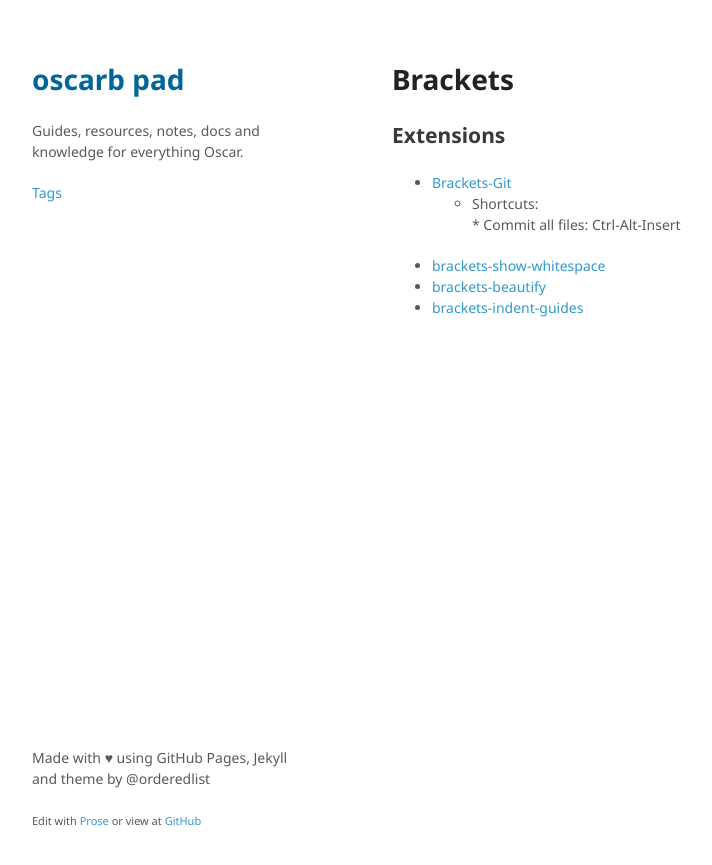
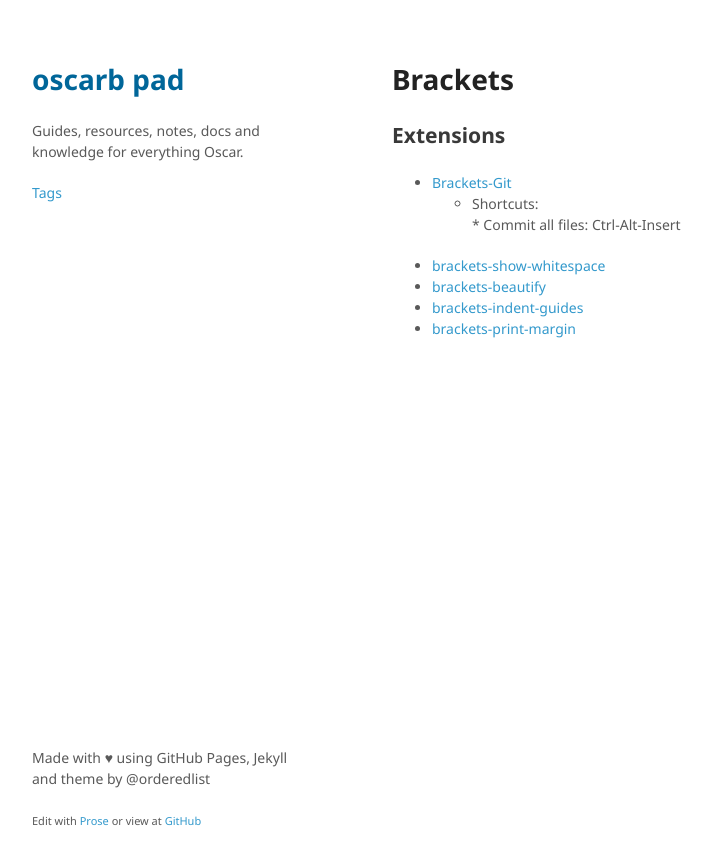
Before and after one commit to oscarb/pad, a Jekyll site: the page built from _docs/brackets.md, in a window 1280 px wide. Shown: the top 865 px of the page, without its empty margins (128-840 px from the left). Built offline with Jekyll 4.4.1, drawn with Linux system fonts in a browser that asks for light colours; some web fonts are replaced.

Commit message:
Updated brackets.md

```diff
--- a/_docs/brackets.md
+++ b/_docs/brackets.md
@@ -15,3 +15,4 @@ published: true
 * [brackets-show-whitespace](https://github.com/DennisKehrig/brackets-show-whitespace)
 * [brackets-beautify](https://github.com/brackets-beautify/brackets-beautify)
 * [brackets-indent-guides](https://github.com/lkcampbell/brackets-indent-guides)
+* [brackets-print-margin](https://github.com/Hirse/brackets-print-margin)
```
